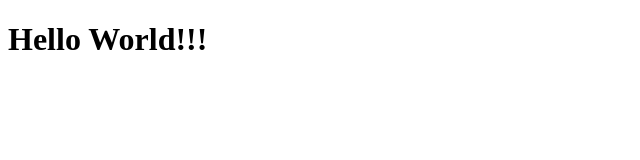
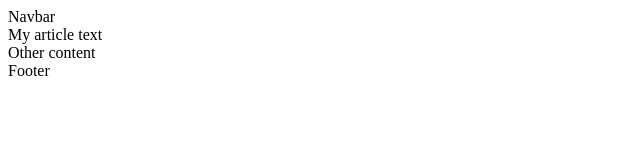
Before and after one commit to Daerayn/LearningHTML, a plain HTML site: page index.html in a window 1280 px wide. Shown: the whole page, without its empty margins (0-640 px from the left). Drawn offline with Linux system fonts and the light colour scheme.

Commit message:
Lecture: HTML Elements- Sectioning Content

```diff
--- a/index.html
+++ b/index.html
@@ -1,15 +1,22 @@
 <!DOCTYPE html>
 <html>
     <head>
-        <title>Hello World!</title>
-        <link rel="stylesheet" href="app.css">
+        <title>My Blog</title>
 
     </head>
-
     <body>
-        <h1>Hello World!!!</h1>
-        <script> src="app2.js"</script>
-
+        <header>
+            <nav>Navbar</nav>
+        </header>
+        <main>
+            <article>
+                My article text
+            </article>
+            <section>
+                <div>Other content</div>
+            </section>
+        </main>
+        <footer>Footer</footer>
     </body>
 
 </html>
```
